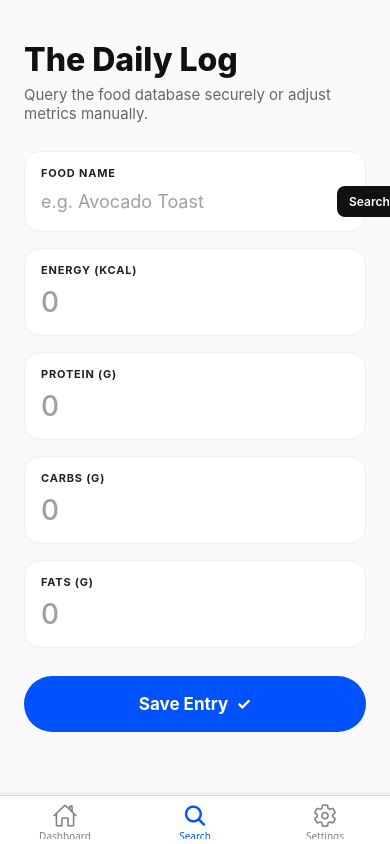
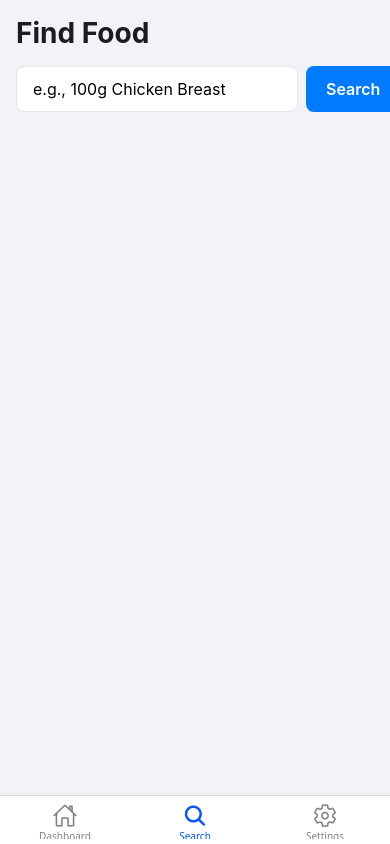
Before and after one commit to MikeyMurim/CalorieApp, a React Native app: screen /Search in a window 390 px wide. Built offline with nearby package versions, Linux system fonts and the light colour scheme.

Commit message:
Completelely working, need some changes to the UI

```diff
--- a/CalorieContext.js
+++ b/CalorieContext.js
@@ -1,19 +1,92 @@
-import React, { createContext, useState } from 'react';
+import React, { createContext, useState, useEffect } from 'react';
+import AsyncStorage from '@react-native-async-storage/async-storage';
 
-// 1. Initialize the Context
+// 1. Create the Context
 export const CalorieContext = createContext();
 
-// 2. Create the Provider Component
+// Define a safe, unique key for the device's hard drive
+const STORAGE_KEY = '@nutrition_data';
+
 export const CalorieProvider = ({ children }) => {
-  const [dailyCalories, setDailyCalories] = useState(0);
+  // State for Calories and all Macros
+  const [calories, setCalories] = useState(0);
+  const [protein, setProtein] = useState(0);
+  const [carbs, setCarbs] = useState(0);
+  const [fats, setFats] = useState(0);
 
-  // Function to add new calories to the total
-  const addCalories = (amount) => {
-    setDailyCalories(prev => prev + parseInt(amount || 0));
+  // A safety flag to prevent saving empty data over your saved data during the first split-second of app launch
+  const [isReady, setIsReady] = useState(false);
+
+  // 2. THE LOAD PHASE: Runs exactly once when the app opens
+  useEffect(() => {
+    const loadData = async () => {
+      try {
+        const storedData = await AsyncStorage.getItem(STORAGE_KEY);
+        if (storedData !== null) {
+          // Deserialization: Convert string back to a JavaScript object
+          const parsedData = JSON.parse(storedData);
+          setCalories(parsedData.calories || 0);
+          setProtein(parsedData.protein || 0);
+          setCarbs(parsedData.carbs || 0);
+          setFats(parsedData.fats || 0);
+        }
+      } catch (error) {
+        console.error("Failed to load local data: ", error);
+      } finally {
+        setIsReady(true); // Tell the app it is safe to start saving changes
+      }
+    };
+
+    loadData();
+  }, []);
+
+  // 3. THE SAVE PHASE: Runs automatically whenever a macro changes
+  useEffect(() => {
+    // Only save if the initial load is complete
+    if (isReady) {
+      const saveData = async () => {
+        try {
+          // Serialization: Convert the macro object into a string
+          const dataString = JSON.stringify({ calories, protein, carbs, fats });
+          await AsyncStorage.setItem(STORAGE_KEY, dataString);
+        } catch (error) {
+          console.error("Failed to save local data: ", error);
+        }
+      };
+
+      saveData();
+    }
+  }, [calories, protein, carbs, fats, isReady]);
+
+  // Update Functions
+  const addCalories = (amount) => setCalories((prev) => prev + amount);
+  const addProtein = (amount) => setProtein((prev) => prev + amount);
+  const addCarbs = (amount) => setCarbs((prev) => prev + amount);
+  const addFats = (amount) => setFats((prev) => prev + amount);
+
+  // Reset Function (Now this will automatically overwrite local storage with 0s)
+  const resetAll = () => {
+    setCalories(0);
+    setProtein(0);
+    setCarbs(0);
+    setFats(0);
   };
 
   return (
-    <CalorieContext.Provider value={{ dailyCalories, addCalories }}>
+    <CalorieContext.Provider
+      value={{
+        calories,
+        protein,
+        carbs,
+        fats,
+        addCalories,
+        addProtein,
+        addCarbs,
+        addFats,
+        resetAll,
+      }}
+    >
+      {/* We can optionally hide the app behind a loading screen until isReady is true, but for now we just render children */}
       {children}
     </CalorieContext.Provider>
   );
--- a/DashboardScreen.js
+++ b/DashboardScreen.js
@@ -5,23 +5,24 @@ import { View, Text, StyleSheet, SafeAreaView, Animated } from 'react-native';
 import { CalorieContext } from './CalorieContext';
 
 export default function DashboardScreen() {
-  const { dailyCalories } = useContext(CalorieContext);
+  // FIXED: Reading 'calories' instead of 'dailyCalories'
+  const { calories } = useContext(CalorieContext);
   const DAILY_GOAL = 2500;
 
-  // 1. Set up React Native's built-in animation engine (No Reanimated required!)
+  // Set up React Native's built-in animation engine
   const animatedWidth = useRef(new Animated.Value(0)).current;
 
-  // 2. Trigger the animation whenever dailyCalories changes
+  // Trigger the animation whenever calories changes
   useEffect(() => {
     // Calculate percentage, capping it at 100% so it doesn't overflow the bar
-    const percentage = Math.min((dailyCalories / DAILY_GOAL) * 100, 100);
+    const percentage = Math.min((calories / DAILY_GOAL) * 100, 100);
 
     Animated.timing(animatedWidth, {
       toValue: percentage,
       duration: 1200, // Smooth 1.2 second glide
       useNativeDriver: false,
     }).start();
-  }, [dailyCalories]);
+  }, [calories]); // Watch the updated variable
 
   return (
     <SafeAreaView style={styles.container}>
@@ -29,27 +30,25 @@ export default function DashboardScreen() {
 
       <View style={styles.card}>
         <Text style={styles.cardTitle}>Daily Calorie Goal</Text>
-        <Text style={styles.calorieText}>{dailyCalories} <Text style={styles.calorieSubText}>/ {DAILY_GOAL} kcal</Text></Text>
 
-        {/* The Native Custom Progress Bar */}
+        {/* Updated variable usage here */}
+        <Text style={styles.calorieText}>
+          {calories} <Text style={styles.calorieSubText}>/ {DAILY_GOAL} kcal</Text>
+        </Text>
+
         <View style={styles.progressBarBackground}>
           <Animated.View
             style={[
               styles.progressBarFill,
-              {
-                // Map the 0-100 percentage to a CSS width percentage
-                width: animatedWidth.interpolate({
-                  inputRange: [0, 100],
-                  outputRange: ['0%', '100%']
-                })
-              }
+              { width: animatedWidth.interpolate({ inputRange: [0, 100], outputRange: ['0%', '100%'] }) }
             ]}
           />
         </View>
 
         <Text style={styles.subText}>
-          {DAILY_GOAL - dailyCalories > 0
-            ? `${DAILY_GOAL - dailyCalories} kcal remaining today`
+          {/* Updated variable usage here */}
+          {DAILY_GOAL - calories > 0
+            ? `${DAILY_GOAL - calories} kcal remaining today`
             : "🔥 Calorie Goal Reached!"}
         </Text>
       </View>
@@ -92,28 +91,28 @@ const styles = StyleSheet.create({
     fontSize: 42,
     fontWeight: 'bold',
     color: '#000',
-    marginBottom: 24,
+    marginBottom: 20,
   },
   calorieSubText: {
-    fontSize: 20,
-    color: '#A0A0A0',
+    fontSize: 18,
+    color: '#999',
   },
   progressBarBackground: {
     width: '100%',
-    height: 24,
-    backgroundColor: '#E5E7EB',
-    borderRadius: 12,
+    height: 12,
+    backgroundColor: '#E5E5EA',
+    borderRadius: 6,
     overflow: 'hidden',
-    marginBottom: 20,
+    marginBottom: 15,
   },
   progressBarFill: {
     height: '100%',
-    backgroundColor: '#0056FF', // Your accent blue
-    borderRadius: 12,
+    backgroundColor: '#007AFF', // iOS Blue
+    borderRadius: 6,
   },
   subText: {
-    fontSize: 16,
-    color: '#888',
-    fontWeight: '500'
+    fontSize: 14,
+    color: '#8E8E93',
+    fontWeight: '500',
   }
 });
--- a/SearchScreen.js
+++ b/SearchScreen.js
@@ -4,212 +4,213 @@ import {
   Text,
   TextInput,
   TouchableOpacity,
+  FlatList,
+  ActivityIndicator,
   StyleSheet,
-  ScrollView,
-  ActivityIndicator,
-  Alert
+  Keyboard
 } from 'react-native';
 import { CalorieContext } from './CalorieContext';
 
-export default function SearchScreen() {
-  const { addCalories } = useContext(CalorieContext);
+export default function SearchScreen({ navigation }) {
+  // 1. Context API Hooks for Global State
+  const { addCalories, addProtein, addCarbs, addFats } = useContext(CalorieContext);
 
-  const [foodName, setFoodName] = useState('');
-  const [calories, setCalories] = useState('');
-  const [protein, setProtein] = useState('');
-  const [carbs, setCarbs] = useState('');
-  const [fats, setFats] = useState('');
+  // 2. Local UI & Networking State
+  const [searchQuery, setSearchQuery] = useState('');
+  const [searchResults, setSearchResults] = useState([]);
   const [isLoading, setIsLoading] = useState(false);
+  const [errorMessage, setErrorMessage] = useState('');
 
-  const handleApiSearch = async () => {
-    if (!foodName.trim()) {
-      Alert.alert("Input Required", "Please enter a food term to search.");
-      return;
-    }
+  // 3. Asynchronous Network Fetch
+  const handleSearch = async () => {
+    if (!searchQuery.trim()) return;
 
+    Keyboard.dismiss();
     setIsLoading(true);
-    const targetUrl = `https://edamam-food-and-grocery-database.p.rapidapi.com/api/food-database/v2/parser?ingr=${encodeURIComponent(foodName)}`;
-
-    const requestOptions = {
-      method: 'GET',
-      headers: {
-        // Reads safely from your local hidden .env file
-        'x-rapidapi-key': process.env.EXPO_PUBLIC_RAPIDAPI_KEY,
-        'x-rapidapi-host': 'edamam-food-and-grocery-database.p.rapidapi.com',
-        'Content-Type': 'application/json'
-      }
-    };
+    setErrorMessage('');
 
     try {
-      const response = await fetch(targetUrl, requestOptions);
+      // Secure call using environment variables
+      const response = await fetch(
+        `https://edamam-food-and-grocery-database.p.rapidapi.com/api/food-database/v2/parser?ingr=${encodeURIComponent(searchQuery)}`,
+        {
+          method: 'GET',
+          headers: {
+            'X-RapidAPI-Key': process.env.EXPO_PUBLIC_RAPIDAPI_KEY,
+            'X-RapidAPI-Host': 'edamam-food-and-grocery-database.p.rapidapi.com'
+          }
+        }
+      );
 
-      if (!response.ok) {
-        throw new Error(`RapidAPI validation dropped. Status: ${response.status}`);
+      const data = await response.json();
+
+      if (data.hints && data.hints.length > 0) {
+        setSearchResults(data.hints);
+      } else {
+        setSearchResults([]);
+        setErrorMessage('No foods found. Try a different search.');
       }
-
-      const jsonPayload = await response.json();
-
-      if (jsonPayload.hints && jsonPayload.hints.length > 0) {
-        const primaryMatch = jsonPayload.hints[0].food;
-
-        console.log("--- SECURE NETWORK API RE-INTEGRATION SUCCESSFUL ---");
-
-        setFoodName(primaryMatch.label);
-        setCalories(Math.round(primaryMatch.nutrients.ENERC_KCAL || 0).toString());
-        setProtein(Math.round(primaryMatch.nutrients.PROCNT || 0).toString());
-        setCarbs(Math.round(primaryMatch.nutrients.CHOCDF || 0).toString());
-        setFats(Math.round(primaryMatch.nutrients.FAT || 0).toString());
-
-      } else {
-        Alert.alert("No Results", "No database match found. Feel free to type details manually.");
-      }
-    } catch (networkError) {
-      console.error("Secure Engine Error Trace:", networkError);
-      Alert.alert("Connection Failure", "Could not reach server gateway. Manual entry is enabled.");
+    } catch (error) {
+      console.error("API Fetch Error: ", error);
+      setErrorMessage('Network error. Please try again later.');
     } finally {
       setIsLoading(false);
     }
   };
 
-  const handleSaveEntry = () => {
-    if (!foodName.trim() || !calories.trim()) {
-      Alert.alert("Validation Error", "Food name and structural calories are required inputs.");
-      return;
-    }
+  // 4. Data Binding & Selection Handler (SWEBOK Ch 4: Defensive Coding)
+  const handleSelectFood = (item) => {
+    const nutrients = item.food.nutrients;
 
-    const numericCalories = parseInt(calories, 10);
-    const numericProtein = parseInt(protein || '0', 10);
-    const numericCarbs = parseInt(carbs || '0', 10);
-    const numericFats = parseInt(fats || '0', 10);
+    // Graceful fallbacks using nullish coalescing or logical OR to prevent NaN crashes
+    const kcals = Math.round(nutrients.ENERC_KCAL || 0);
+    const protein = Math.round(nutrients.PROCNT || 0);
+    const carbs = Math.round(nutrients.CHOCDF || 0);
+    const fats = Math.round(nutrients.FAT || 0);
 
-    if (isNaN(numericCalories) || isNaN(numericProtein) || isNaN(numericCarbs) || isNaN(numericFats)) {
-      Alert.alert("Data Error", "Macros must be real numeric values.");
-      return;
-    }
+    // Update Global Source of Truth
+    addCalories(kcals);
+    addProtein(protein);
+    addCarbs(carbs);
+    addFats(fats);
 
-    addCalories(numericCalories);
-    Alert.alert("Logged Successfully", `${foodName} has been recorded.`);
+    // Reset local state and navigate back to see the animated UI update
+    setSearchQuery('');
+    setSearchResults([]);
+    navigation.navigate('Dashboard');
+  };
 
-    setFoodName('');
-    setCalories('');
-    setProtein('');
-    setCarbs('');
-    setFats('');
+  // 5. FlatList Render Item Component
+  const renderFoodItem = ({ item }) => {
+    const { food } = item;
+    const { nutrients } = food;
+
+    return (
+      <TouchableOpacity
+        style={styles.resultCard}
+        onPress={() => handleSelectFood(item)}
+      >
+        <Text style={styles.foodTitle}>{food.label}</Text>
+        <View style={styles.macroRow}>
+          <Text style={styles.macroText}>🔥 {Math.round(nutrients.ENERC_KCAL || 0)} kcal</Text>
+          <Text style={styles.macroText}>🥩 P: {Math.round(nutrients.PROCNT || 0)}g</Text>
+          <Text style={styles.macroText}>🥖 C: {Math.round(nutrients.CHOCDF || 0)}g</Text>
+          <Text style={styles.macroText}>🥑 F: {Math.round(nutrients.FAT || 0)}g</Text>
+        </View>
+      </TouchableOpacity>
+    );
   };
 
   return (
-    <ScrollView contentContainerStyle={styles.scrollContainer} keyboardShouldPersistTaps="handled">
-      <View style={styles.headerArea}>
-        <Text style={styles.mainTitle}>The Daily Log</Text>
-        <Text style={styles.subSubtitle}>Query the food database securely or adjust metrics manually.</Text>
+    <View style={styles.container}>
+      <Text style={styles.headerTitle}>Find Food</Text>
+
+      {/* Search Input Area */}
+      <View style={styles.searchRow}>
+        <TextInput
+          style={styles.searchInput}
+          placeholder="e.g., 100g Chicken Breast"
+          value={searchQuery}
+          onChangeText={setSearchQuery}
+          onSubmitEditing={handleSearch}
+          returnKeyType="search"
+        />
+        <TouchableOpacity style={styles.searchButton} onPress={handleSearch}>
+          <Text style={styles.searchButtonText}>Search</Text>
+        </TouchableOpacity>
       </View>
 
-      <View style={styles.inputCard}>
-        <Text style={styles.fieldLabel}>FOOD NAME</Text>
-        <View style={styles.searchRow}>
-          <TextInput
-            style={[styles.textField, { flex: 1, marginRight: 8 }]}
-            placeholder="e.g. Avocado Toast"
-            placeholderTextColor="#A0A0A0"
-            value={foodName}
-            onChangeText={setFoodName}
-          />
-          <TouchableOpacity
-            style={styles.apiSearchButton}
-            onPress={handleApiSearch}
-            disabled={isLoading}
-          >
-            {isLoading ? (
-              <ActivityIndicator color="#FFFFFF" size="small" />
-            ) : (
-              <Text style={styles.apiButtonText}>Search API</Text>
-            )}
-          </TouchableOpacity>
-        </View>
-      </View>
+      {/* Network Status & Error Handling */}
+      {isLoading && <ActivityIndicator size="large" color="#007AFF" style={styles.loader} />}
+      {errorMessage ? <Text style={styles.errorText}>{errorMessage}</Text> : null}
 
-      <View style={styles.inputCard}>
-        <Text style={styles.fieldLabel}>ENERGY (KCAL)</Text>
-        <View style={styles.fieldValueRow}>
-          <TextInput
-            style={styles.numericInput}
-            placeholder="0"
-            placeholderTextColor="#A0A0A0"
-            keyboardType="numeric"
-            value={calories}
-            onChangeText={setCalories}
-          />
-          <Text style={styles.iconElement}>🔥</Text>
-        </View>
-      </View>
-
-      <View style={styles.inputCard}>
-        <Text style={styles.fieldLabel}>PROTEIN (G)</Text>
-        <View style={styles.fieldValueRow}>
-          <TextInput
-            style={styles.numericInput}
-            placeholder="0"
-            placeholderTextColor="#A0A0A0"
-            keyboardType="numeric"
-            value={protein}
-            onChangeText={setProtein}
-          />
-          <View style={[styles.macroPillIndicator, { backgroundColor: '#3A86FF' }]} />
-        </View>
-      </View>
-
-      <View style={styles.inputCard}>
-        <Text style={styles.fieldLabel}>CARBS (G)</Text>
-        <View style={styles.fieldValueRow}>
-          <TextInput
-            style={styles.numericInput}
-            placeholder="0"
-            placeholderTextColor="#A0A0A0"
-            keyboardType="numeric"
-            value={carbs}
-            onChangeText={setCarbs}
-          />
-          <View style={[styles.macroPillIndicator, { backgroundColor: '#FFB703' }]} />
-        </View>
-      </View>
-
-      <View style={styles.inputCard}>
-        <Text style={styles.fieldLabel}>FATS (G)</Text>
-        <View style={styles.fieldValueRow}>
-          <TextInput
-            style={styles.numericInput}
-            placeholder="0"
-            placeholderTextColor="#A0A0A0"
-            keyboardType="numeric"
-            value={fats}
-            onChangeText={setFats}
-          />
-          <View style={[styles.macroPillIndicator, { backgroundColor: '#FFB703' }]} />
-        </View>
-      </View>
-
-      <TouchableOpacity style={styles.primaryActionButton} onPress={handleSaveEntry}>
-        <Text style={styles.actionButtonText}>Save Entry  ✓</Text>
-      </TouchableOpacity>
-    </ScrollView>
+      {/* Data-Bound List Rendering */}
+      <FlatList
+        data={searchResults}
+        keyExtractor={(item, index) => item.food.foodId + index.toString()}
+        renderItem={renderFoodItem}
+        contentContainerStyle={styles.listContainer}
+        showsVerticalScrollIndicator={false}
+      />
+    </View>
   );
 }
 
+// 6. UI Styling
 const styles = StyleSheet.create({
-  scrollContainer: { paddingGrow: 1, paddingHorizontal: 24, paddingTop: 40, paddingBottom: 60, backgroundColor: '#FAFAFC' },
-  headerArea: { marginBottom: 28 },
-  mainTitle: { fontSize: 32, fontWeight: '800', color: '#111111' },
-  subSubtitle: { fontSize: 15, color: '#666666', marginTop: 6 },
-  inputCard: { backgroundColor: '#FFFFFF', borderRadius: 16, paddingHorizontal: 16, paddingVertical: 14, marginBottom: 16, borderWidth: 1, borderColor: '#EFEFEF' },
-  fieldLabel: { fontSize: 11, fontWeight: '700', color: '#222222', letterSpacing: 0.8, marginBottom: 6 },
-  searchRow: { flexDirection: 'row', alignItems: 'center' },
-  textField: { fontSize: 18, color: '#111111', paddingVertical: 4 },
-  apiSearchButton: { backgroundColor: '#111111', borderRadius: 8, paddingHorizontal: 12, paddingVertical: 8 },
-  apiButtonText: { color: '#FFFFFF', fontSize: 12, fontWeight: '600' },
-  fieldValueRow: { flexDirection: 'row', justifyContent: 'space-between', alignItems: 'center' },
-  numericInput: { fontSize: 28, fontWeight: '500', color: '#111111', flex: 1, paddingVertical: 2 },
-  iconElement: { fontSize: 22 },
-  macroPillIndicator: { width: 4, height: 24, borderRadius: 2 },
-  primaryActionButton: { backgroundColor: '#0052FF', borderRadius: 28, height: 56, justifyContent: 'center', alignItems: 'center', marginTop: 12 },
-  actionButtonText: { color: '#FFFFFF', fontSize: 17, fontWeight: '700' }
+  container: {
+    flex: 1,
+    backgroundColor: '#F2F2F7',
+    padding: 16,
+  },
+  headerTitle: {
+    fontSize: 28,
+    fontWeight: 'bold',
+    marginBottom: 16,
+    color: '#1C1C1E',
+  },
+  searchRow: {
+    flexDirection: 'row',
+    marginBottom: 16,
+  },
+  searchInput: {
+    flex: 1,
+    backgroundColor: '#FFFFFF',
+    borderRadius: 8,
+    paddingHorizontal: 16,
+    paddingVertical: 12,
+    fontSize: 16,
+    borderColor: '#E5E5EA',
+    borderWidth: 1,
+  },
+  searchButton: {
+    backgroundColor: '#007AFF',
+    justifyContent: 'center',
+    paddingHorizontal: 20,
+    borderRadius: 8,
+    marginLeft: 8,
+  },
+  searchButtonText: {
+    color: '#FFFFFF',
+    fontWeight: '600',
+    fontSize: 16,
+  },
+  loader: {
+    marginTop: 20,
+  },
+  errorText: {
+    color: '#FF3B30',
+    textAlign: 'center',
+    marginTop: 10,
+  },
+  listContainer: {
+    paddingBottom: 40,
+  },
+  resultCard: {
+    backgroundColor: '#FFFFFF',
+    padding: 16,
+    borderRadius: 12,
+    marginBottom: 12,
+    shadowColor: '#000',
+    shadowOffset: { width: 0, height: 1 },
+    shadowOpacity: 0.1,
+    shadowRadius: 2,
+    elevation: 2,
+  },
+  foodTitle: {
+    fontSize: 18,
+    fontWeight: '600',
+    color: '#1C1C1E',
+    marginBottom: 8,
+    textTransform: 'capitalize',
+  },
+  macroRow: {
+    flexDirection: 'row',
+    justifyContent: 'space-between',
+  },
+  macroText: {
+    fontSize: 14,
+    color: '#8E8E93',
+    fontWeight: '500',
+  },
 });
--- a/SettingsScreen.js
+++ b/SettingsScreen.js
@@ -1,10 +1,39 @@
-import React from 'react';
-import { View, Text, StyleSheet } from 'react-native';
+import React, { useContext } from 'react';
+import { View, Text, StyleSheet, TouchableOpacity, Alert } from 'react-native';
+import { CalorieContext } from './CalorieContext';
 
 export default function SettingsScreen() {
+  const { resetAll } = useContext(CalorieContext);
+
+  const handleReset = () => {
+    Alert.alert(
+      "Start a New Day?",
+      "This will reset all your tracked calories and macros to zero. This cannot be undone.",
+      [
+        { text: "Cancel", style: "cancel" },
+        {
+          text: "Reset",
+          style: "destructive",
+          onPress: () => resetAll()
+        }
+      ]
+    );
+  };
+
   return (
     <View style={styles.container}>
-      <Text style={styles.text}>Settings Screen</Text>
+      <Text style={styles.headerTitle}>Settings</Text>
+
+      <View style={styles.card}>
+        <Text style={styles.cardTitle}>Data Management</Text>
+        <Text style={styles.cardDescription}>
+          Clear your current daily progress. This will wipe your local storage and reset your dashboard.
+        </Text>
+
+        <TouchableOpacity style={styles.resetButton} onPress={handleReset}>
+          <Text style={styles.resetButtonText}>Reset Daily Data</Text>
+        </TouchableOpacity>
+      </View>
     </View>
   );
 }
@@ -12,12 +41,45 @@ export default function SettingsScreen() {
 const styles = StyleSheet.create({
   container: {
     flex: 1,
-    justifyContent: 'center',
+    backgroundColor: '#F2F2F7',
+    padding: 16,
+  },
+  headerTitle: {
+    fontSize: 32,
+    fontWeight: 'bold',
+    color: '#000',
+    marginBottom: 20,
+    marginTop: 40,
+  },
+  card: {
+    backgroundColor: '#FFFFFF',
+    padding: 20,
+    borderRadius: 12,
+    shadowColor: '#000',
+    shadowOffset: { width: 0, height: 1 },
+    shadowOpacity: 0.1,
+    shadowRadius: 2,
+    elevation: 2,
+  },
+  cardTitle: {
+    fontSize: 18,
+    fontWeight: '600',
+    marginBottom: 8,
+  },
+  cardDescription: {
+    fontSize: 14,
+    color: '#666',
+    marginBottom: 20,
+  },
+  resetButton: {
+    backgroundColor: '#FF3B30', // iOS standard destructive red
+    paddingVertical: 12,
+    borderRadius: 8,
     alignItems: 'center',
-    backgroundColor: '#f5f5f5',
   },
-  text: {
-    fontSize: 20,
+  resetButtonText: {
+    color: '#FFF',
+    fontSize: 16,
     fontWeight: 'bold',
   }
 });
--- a/package.json
+++ b/package.json
@@ -9,6 +9,7 @@
     "web": "expo start --web"
   },
   "dependencies": {
+    "@react-native-async-storage/async-storage": "2.2.0",
     "@react-navigation/bottom-tabs": "^7.15.9",
     "@react-navigation/native": "^7.2.2",
     "expo": "~54.0.34",
```
Also changed, not shown: 2 other files (tests, documents, lock files or other folders).
